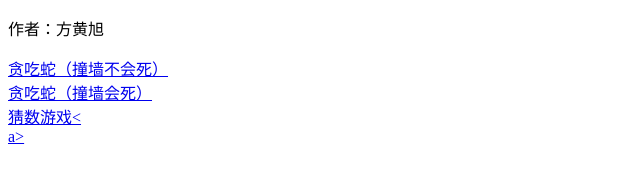
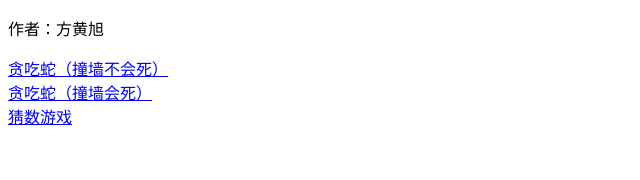
Before and after one commit to fanghuangxu/HtmlGame, a plain HTML site: page index.html in a window 1280 px wide. Shown: the full height of the page, 0-640 px from the left. Drawn offline with Linux system fonts and the light colour scheme.

Commit message:
Update index.html

```diff
--- a/index.html
+++ b/index.html
@@ -8,6 +8,6 @@
   <p>作者：方黄旭<br></p>
   <a href='贪吃蛇.html'>贪吃蛇（撞墙不会死）<br><a>
   <a href='22.html'>贪吃蛇（撞墙会死）<br></a>
-  <a href='猜数游戏.html'>猜数游戏<<br>a>
+  <a href='猜数游戏.html'>猜数游戏<br><a>
 </body>
 </html>
```
